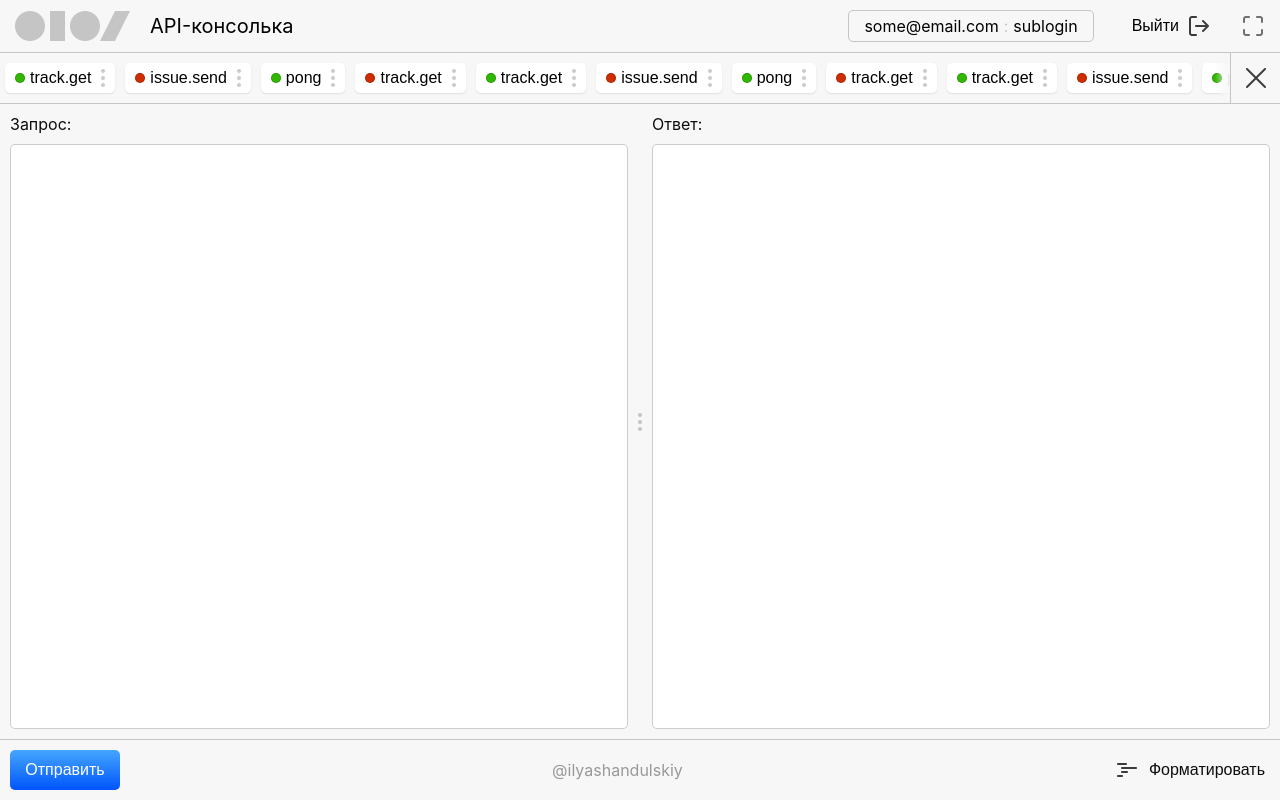
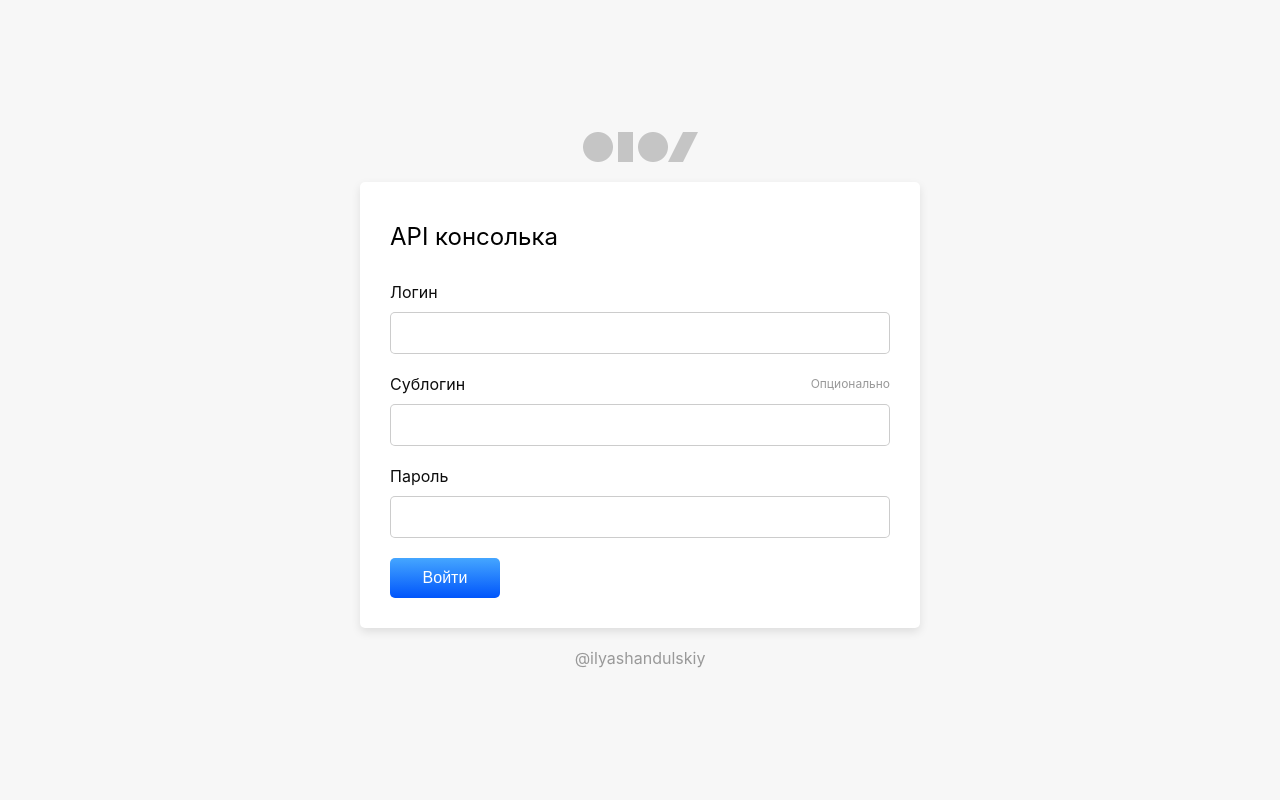
Before and after one commit to ilyashandulskiy/apiconsole, a React (Create React App) app: page / in a window 1280 px wide. Built offline with nearby package versions, Linux system fonts and the light colour scheme.

Commit message:
Add: form system

```diff
--- a/src/App.css
+++ b/src/App.css
@@ -36,6 +36,11 @@ button {
   line-height: 30px;
 }
 
+.input_error {
+  border: 1px solid #CF2C00;
+  box-shadow: 0px 0px 5px rgba(207, 44, 0, 0.5);
+}
+
 .input:hover {
   border: 1px solid rgba(0, 0, 0, 0.4);
 }
@@ -57,6 +62,10 @@ button {
   color: #0D0D0D;
 }
 
+.input-container__label_error {
+  color: #CF2C00;
+}
+
 .input-container__optional {
   font-size: 12px;
   line-height: 20px;
@@ -74,13 +83,15 @@ button {
 .btn {
   background: linear-gradient(180deg, #45A6FF 0%, #0055FB 100%), #C4C4C4;
   border-radius: 5px;
-  padding: 5px 0px;
   margin: 10px;
   width: 110px;
-
+  height: 40px;
   color: #fff;
   font-size: 16px;
   line-height: 30px;
+  display: flex;
+  justify-content: center;
+  align-items: center;
 
   cursor: pointer;
 }
@@ -457,3 +468,14 @@ button {
   width: 100%;
   height: 1px
 }
+
+.spinner_button {
+  width: 24px;
+
+  animation: spin 0.5s steps(8,end) infinite;
+}
+
+@keyframes spin {
+  from {transform:rotate(0deg);}
+  to {transform:rotate(360deg);}
+}
--- a/src/components/block.tsx
+++ b/src/components/block.tsx
@@ -1,7 +1,7 @@
 import React from "react";
 
 interface Iprops {
-    children: React.ReactElement[]
+    children: (React.ReactElement | null)[]
 }
 
 function Block({ children } : Iprops) {
--- a/src/components/login-error.tsx
+++ b/src/components/login-error.tsx
@@ -1,12 +1,16 @@
 import React from "react";
 
-function LoginError() {
+interface Iprops {
+    error: string
+}
+
+function LoginError({error} : Iprops) {
     return (
         <div className="login-error">
             <img src="/images/meh.png" alt="meh" className="login-error__image" />
             <div className="login-error__content">
                 <p className="login-error__title">Вход не вышел</p>
-                <p className="login-error__reason">id: error/auth/failed, explain: wrong_credentials</p>
+                <p className="login-error__reason">{error}</p>
             </div>
         </div>
      );
--- /dev/null
+++ b/src/components/ui/button.tsx
@@ -0,0 +1,24 @@
+import React from "react";
+
+interface Iprops {
+    loading?: boolean,
+    onClick: () => void,
+    text?: string
+}
+
+function Button({ loading, onClick, text }: Iprops) {
+
+    const spinner = <img alt="spinner" src="/images/loader.png" className="spinner_button" />
+
+    return (
+        <button
+            type="button"
+            className="btn"
+            onClick={onClick}
+        >
+            {loading ? spinner : text}
+        </button>
+     );
+}
+
+export default Button;
--- /dev/null
+++ b/src/components/ui/form.tsx
@@ -0,0 +1,114 @@
+import React, { useEffect, useState } from "react";
+import Button from "./button";
+import TextInput from "./text-input";
+
+interface Iitem {
+    type: 'input' | 'submit' | 'password',
+    label: string,
+    required: boolean,
+    id: string,
+}
+
+interface Iprops {
+    data: Iitem[],
+    callback: (data: unknown) => void,
+    isLoading: boolean
+}
+
+interface Iinput {
+    value: string,
+    error: boolean,
+    id: string,
+    required: boolean
+}
+
+interface Iresult {
+    [key: string]: string
+}
+
+function Form({ data, callback, isLoading }: Iprops) {
+
+    const [formdata, setFormdata] = useState<Iinput[]>(Array(data.length).fill({}))
+
+    useEffect(() => {
+        const initFormdata = data.map((item: Iitem) =>
+            ({ value: '', id: item.id, required: item.required, error: false })
+        )
+        setFormdata(initFormdata)
+    }, [])
+
+
+    const onInput = (index: number, value: string, id: string, required: boolean) => {
+        const newFormdata = [...formdata]
+        newFormdata[index] = { value, id, required, error : false };
+        setFormdata(newFormdata)
+    }
+
+    const validate = (array: Iinput[]) => {
+        let problems = 0;
+
+        array.forEach((item : Iinput, index : number) => {
+            if (item.required && item.value.length === 0) {
+                problems += 1;
+                const newFormdata = [...formdata]
+                newFormdata[index].error = true;
+                setFormdata(newFormdata)
+            }
+        });
+
+        if (problems === 0) return true
+        return false
+    }
+
+    const onSubmit = () => {
+        if (validate(formdata)) {
+            const result : Iresult = {};
+            formdata.forEach((item : Iinput) => {
+                if(item.id) result[item.id] = item.value;
+            });
+            callback(result)
+        }
+    }
+
+    const content = data.map((item, index) => {
+
+        if (item.type === 'input') return (
+            <TextInput
+                isError={formdata[index].error}
+                key={item.id}
+                setValue={value => onInput(index, value, item.id, item.required)}
+                label={item.label}
+                required={item.required}
+            />
+        )
+
+        if (item.type === 'password') return (
+            <TextInput
+                isError={formdata[index].error}
+                type="password"
+                key={item.id}
+                setValue={value => onInput(index, value, item.id, item.required)}
+                label={item.label}
+                required={item.required}
+            />
+        )
+
+        return (
+            <Button
+                key={item.id}
+                loading={isLoading}
+                text={item.label}
+                onClick={onSubmit}
+            />
+        )
+
+    })
+
+    return (
+        <div className="form">
+            {content}
+        </div>
+     );
+}
+
+export default Form;
--- a/src/components/ui/text-input.tsx
+++ b/src/components/ui/text-input.tsx
@@ -4,19 +4,33 @@ interface Iprops {
     label?: string;
     placeholder?: string;
     type?: 'text' | 'password';
-    required? : boolean
+    required: boolean,
+    setValue: (value: string) => void;
+    isError: boolean
 }
 
-function TextInput({ label, placeholder, type = 'text', required }: Iprops) {
+function TextInput({ setValue, label, placeholder, type = 'text', required, isError }: Iprops) {
 
 
     return (
         <div className="input-container">
             <div className="input-container__header">
-                {label ? <p className="input-container__label">{label}</p> : null}
+                {label ?
+                    <p className={isError ?
+                            'input-container__label input-container__label_error'
+                            :
+                            'input-container__label'
+                    }>
+                        {label}
+                    </p> : null}
                 {required ? null : <p className="input-container__optional">Опционально</p>}
             </div>
-            <input type={type} placeholder={placeholder} className="input" />
+            <input
+                onChange={(data: React.ChangeEvent<HTMLInputElement>) =>
+                    setValue(data.currentTarget.value)}
+                type={type}
+                placeholder={placeholder}
+                className={isError ? 'input input_error' : 'input'} />
         </div>
      );
 }
--- a/src/navigation/index.tsx
+++ b/src/navigation/index.tsx
@@ -4,12 +4,21 @@ import { Route, Routes } from "react-router-dom";
 import Login from "../screens/login";
 import MainApp from "../screens/main-app";
 import Error404 from "../screens/errors/404";
+import useAppSelector from "../hooks/useAppSelector";
 
 function Navigation() {
+
+    const isLoggedIn = useAppSelector(state => state.LOGIN);
+
+    if (!isLoggedIn) return (
+        <Routes>
+            <Route path="*" element={<Login />} />
+        </Routes>
+     );
+
     return (
         <Routes>
             <Route path="/" element={<MainApp />} />
-            <Route path="/login" element={<Login />} />
             <Route path="*" element={<Error404 />} />
         </Routes>
      );
--- a/src/screens/login.tsx
+++ b/src/screens/login.tsx
@@ -1,20 +1,41 @@
-import React from "react";
-import { useNavigate } from "react-router-dom";
+import React, { useState } from "react";
+import { useDispatch } from 'react-redux';
 import Block from "../components/block";
 import LoginError from "../components/login-error";
-import TextInput from "../components/ui/text-input";
+import Form from "../components/ui/form";
 
 function Login() {
-    const navigate = useNavigate()
+    const [loginError, setLoginError] = useState<null | string>(null)
+    const [loading, setLoading] = useState<boolean>(false);
+    const dispatch = useDispatch()
+
+    const onSubmit = (data : any) => {
+        console.log(data)
+        setLoading(true)
+        setLoginError(null)
+
+        setTimeout(() => {
+            setLoading(false)
+            setLoginError('dude error')
+            dispatch({type: 'LOGIN', payload: 'ok'})
+        },2000)
+    }
+
     return (
         <div className="login">
             <Block>
                 <p className="block__title">API консолька</p>
-                <LoginError />
-                <TextInput label="Логин" required />
-                <TextInput label="Сублогин" />
-                <TextInput label="Пароль" type="password" required />
-                <button onClick={() => navigate('/')}  type="button" className="btn">Войти</button>
+                {loginError ? <LoginError error={loginError} /> : null}
+                <Form
+                    callback={onSubmit}
+                    isLoading = {loading}
+                    data={[
+                        { type: 'input', id: "login", label: "Логин", required: true},
+                        { type: 'input', id: "sublogin", label: "Сублогин", required: false },
+                        { type: 'password', id: "password", label: "Пароль", required: true },
+                        { type: 'submit', id: "confirm", label: "Войти", required: false }
+                    ]}
+                />
             </Block>
         </div>
      );
--- a/src/store/init-state.ts
+++ b/src/store/init-state.ts
@@ -1,11 +1,13 @@
 import { Idropdown } from "../types";
 
 export interface Istate {
-    HISTORY_DROPDOWN: null | Idropdown
+    HISTORY_DROPDOWN: null | Idropdown,
+    LOGIN: null | string
 }
 
 const initState : Istate = {
-    HISTORY_DROPDOWN : null
+    HISTORY_DROPDOWN: null,
+    LOGIN: null
 }
 
 export default initState
--- a/src/store/reducer.ts
+++ b/src/store/reducer.ts
@@ -1,5 +1,5 @@
 import initState, { Istate } from './init-state';
-import { HISTORY_DROPDOWN } from './types';
+import { HISTORY_DROPDOWN, LOGIN } from './types';
 import { Idropdown } from '../types'
 
 interface Iaction_HISTORY_DROPDOWN {
@@ -7,13 +7,21 @@ interface Iaction_HISTORY_DROPDOWN {
     payload: Idropdown | null
 }
 
-type Iaction = Iaction_HISTORY_DROPDOWN;
+interface Iaction_LOGIN {
+    type: 'LOGIN',
+    payload: string | null
+}
+
+type Iaction = Iaction_HISTORY_DROPDOWN | Iaction_LOGIN;
 
 const reducer = (state: Istate = initState, action: Iaction): Istate => {
 
     switch (action.type) {
         case HISTORY_DROPDOWN:
-            return {...state, HISTORY_DROPDOWN : action.payload}
+            return { ...state, HISTORY_DROPDOWN: action.payload }
+
+        case LOGIN:
+            return {...state, LOGIN : action.payload}
 
         default:
             return {...state}
--- a/src/store/types.ts
+++ b/src/store/types.ts
@@ -1,2 +1,3 @@
 /* eslint-disable import/prefer-default-export */
 export const HISTORY_DROPDOWN = 'HISTORY_DROPDOWN';
+export const LOGIN = 'LOGIN';
```
Also changed, not shown: public/images/loader.png (added).
